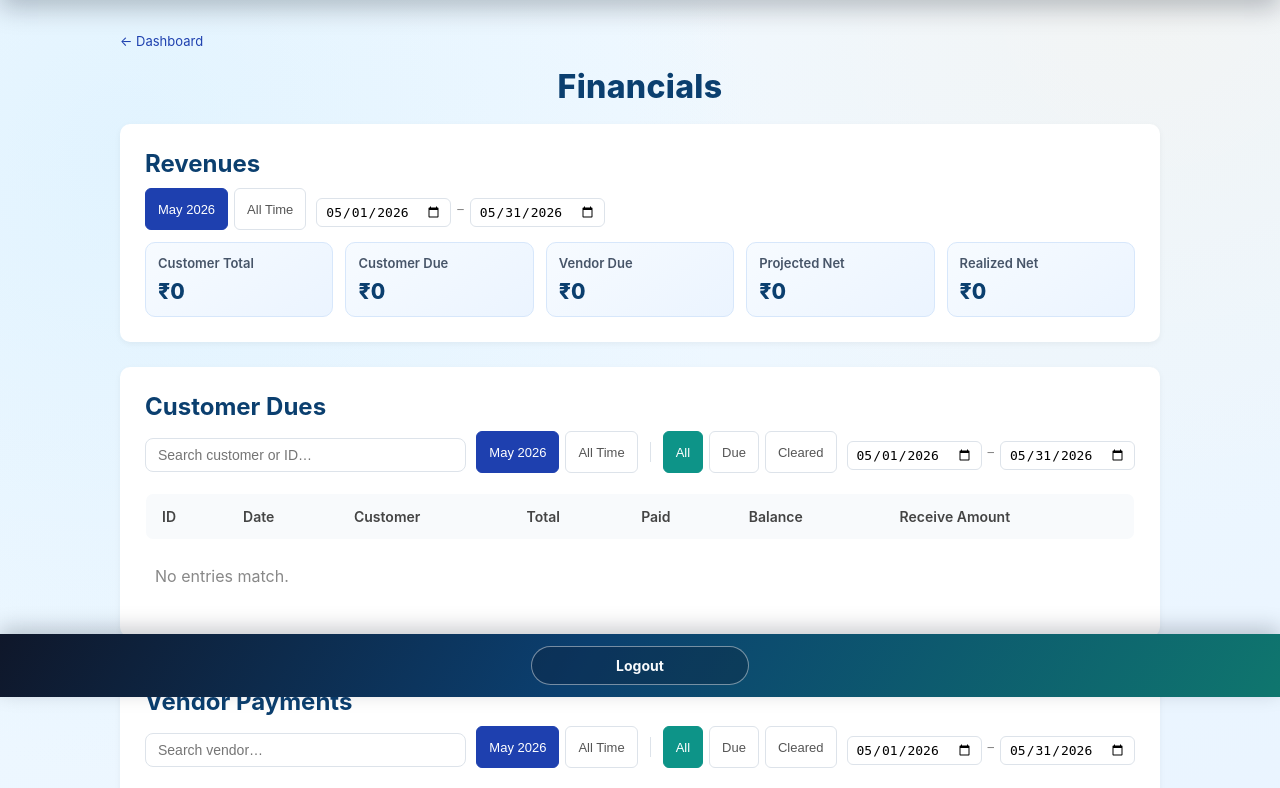
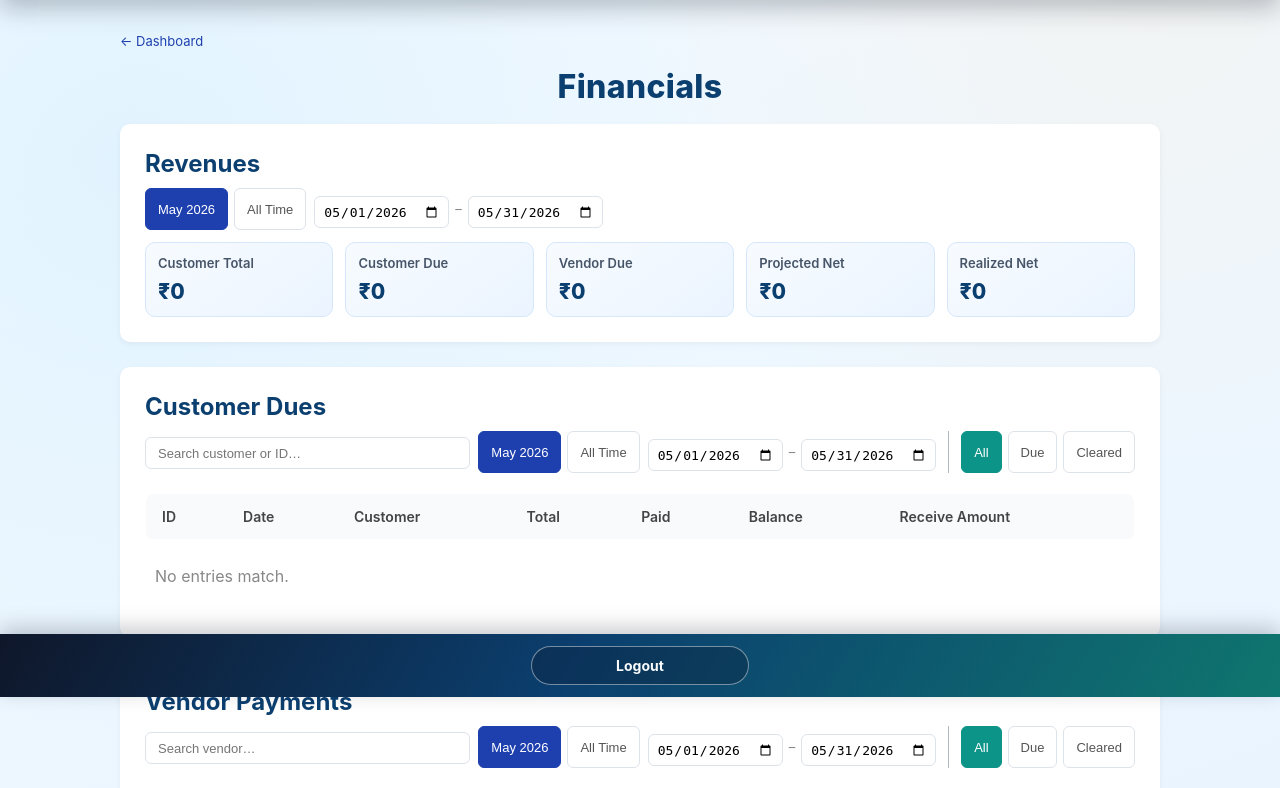
Before and after one commit to bachammahesh-cyber/mb-cameras, a Flask app: page /credit_report in a window 1280 px wide. Shown: the part 103-891 px from the top of the page. Run offline with Flask 3, Linux system fonts and the light colour scheme; the visitor is signed in with stand-in values (Sample User, id 1); data comes from the database, SQL or seed files in the repository; lists and menus that the app fills with data are empty; some libraries are stand-ins or nearby versions.

Commit message:
Filter bar: uniform 32px height, date inputs grouped with period, stronger divider
- All filter elements (text input, date inputs, buttons) now share height:32px
  so they appear as a consistent row
- Date inputs moved to sit with period buttons, before the vertical divider
- Divider uses a darker colour (#b0b8c4) and stretches full bar height

Co-Authored-By: Claude Sonnet 4.6 <noreply@anthropic.com>

```diff
--- a/static/style.css
+++ b/static/style.css
@@ -337,16 +337,15 @@ TABLES
 ------------------------ */
 
 /* Filter bar */
-.filter-bar{display:flex;flex-wrap:wrap;align-items:center;gap:10px;margin-bottom:16px;}
-.filter-bar input[type="text"]{flex:1;min-width:180px;padding:8px 12px;border:1px solid #dde3ea;border-radius:8px;font-size:14px;}
-.filter-bar input[type="date"]{padding:7px 10px;border:1px solid #dde3ea;border-radius:8px;font-size:14px;}
-.status-filters{display:flex;gap:6px;}
+.filter-bar{display:flex;flex-wrap:wrap;align-items:stretch;gap:8px;margin-bottom:16px;}
+.filter-bar input[type="text"]{flex:1;min-width:180px;padding:0 12px;border:1px solid #dde3ea;border-radius:6px;font-size:13px;height:32px;box-sizing:border-box;}
+.filter-bar input[type="date"]{padding:0 8px;border:1px solid #dde3ea;border-radius:6px;font-size:13px;height:32px;box-sizing:border-box;}
+.status-filters{display:flex;gap:6px;align-items:center;}
 .date-filters{display:flex;align-items:center;gap:6px;color:#888;font-size:13px;}
-.filter-btn{padding:5px 12px;border:1px solid #dde3ea;border-radius:6px;background:#fff;font-size:13px;cursor:pointer;color:#555;}
+.filter-btn{padding:0 12px;border:1px solid #dde3ea;border-radius:6px;background:#fff;font-size:13px;cursor:pointer;color:#555;height:32px;box-sizing:border-box;}
 .filter-btn.active{background:#1e40af;color:#fff;border-color:#1e40af;}
 .filter-btn.is-bal.active{background:#0d9488;border-color:#0d9488;color:#fff;}
-.filter-bar input[type="date"]{padding:5px 8px;border:1px solid #dde3ea;border-radius:6px;font-size:13px;}
-.filter-divider{width:1px;height:20px;background:#dde3ea;margin:0 2px;align-self:center;}
+.filter-divider{width:1px;align-self:stretch;background:#b0b8c4;margin:0 4px;}
 
 /* Period label (Revenue section) */
 .period-label{font-size:14px;color:#64748b;font-weight:400;}
--- a/templates/credit_report.html
+++ b/templates/credit_report.html
@@ -55,16 +55,16 @@
     <button class="filter-btn active" id="c-btn-month" onclick="setCustPeriod('month')"></button>
     <button class="filter-btn" id="c-btn-all" onclick="setCustPeriod('all')">All Time</button>
   </div>
+  <div class="date-filters">
+    <input type="date" id="c-from" onchange="onCustDateChange()" title="From">
+    <span>–</span>
+    <input type="date" id="c-to" onchange="onCustDateChange()" title="To">
+  </div>
   <span class="filter-divider"></span>
   <div class="status-filters">
     <button class="filter-btn is-bal active" data-bal="all" onclick="setBalFilter(this,'customer-tbody')">All</button>
     <button class="filter-btn is-bal" data-bal="due" onclick="setBalFilter(this,'customer-tbody')">Due</button>
     <button class="filter-btn is-bal" data-bal="clear" onclick="setBalFilter(this,'customer-tbody')">Cleared</button>
-  </div>
-  <div class="date-filters">
-    <input type="date" id="c-from" onchange="onCustDateChange()" title="From">
-    <span>–</span>
-    <input type="date" id="c-to" onchange="onCustDateChange()" title="To">
   </div>
 </div>
 <table class="records-table">
@@ -109,16 +109,16 @@
     <button class="filter-btn active" id="v-btn-month" onclick="setVendPeriod('month')"></button>
     <button class="filter-btn" id="v-btn-all" onclick="setVendPeriod('all')">All Time</button>
   </div>
+  <div class="date-filters">
+    <input type="date" id="v-from" onchange="onVendDateChange()" title="From">
+    <span>–</span>
+    <input type="date" id="v-to" onchange="onVendDateChange()" title="To">
+  </div>
   <span class="filter-divider"></span>
   <div class="status-filters">
     <button class="filter-btn is-bal active" data-bal="all" onclick="setBalFilter(this,'vendor-tbody')">All</button>
     <button class="filter-btn is-bal" data-bal="due" onclick="setBalFilter(this,'vendor-tbody')">Due</button>
     <button class="filter-btn is-bal" data-bal="clear" onclick="setBalFilter(this,'vendor-tbody')">Cleared</button>
-  </div>
-  <div class="date-filters">
-    <input type="date" id="v-from" onchange="onVendDateChange()" title="From">
-    <span>–</span>
-    <input type="date" id="v-to" onchange="onVendDateChange()" title="To">
   </div>
 </div>
 <table class="records-table">
```
